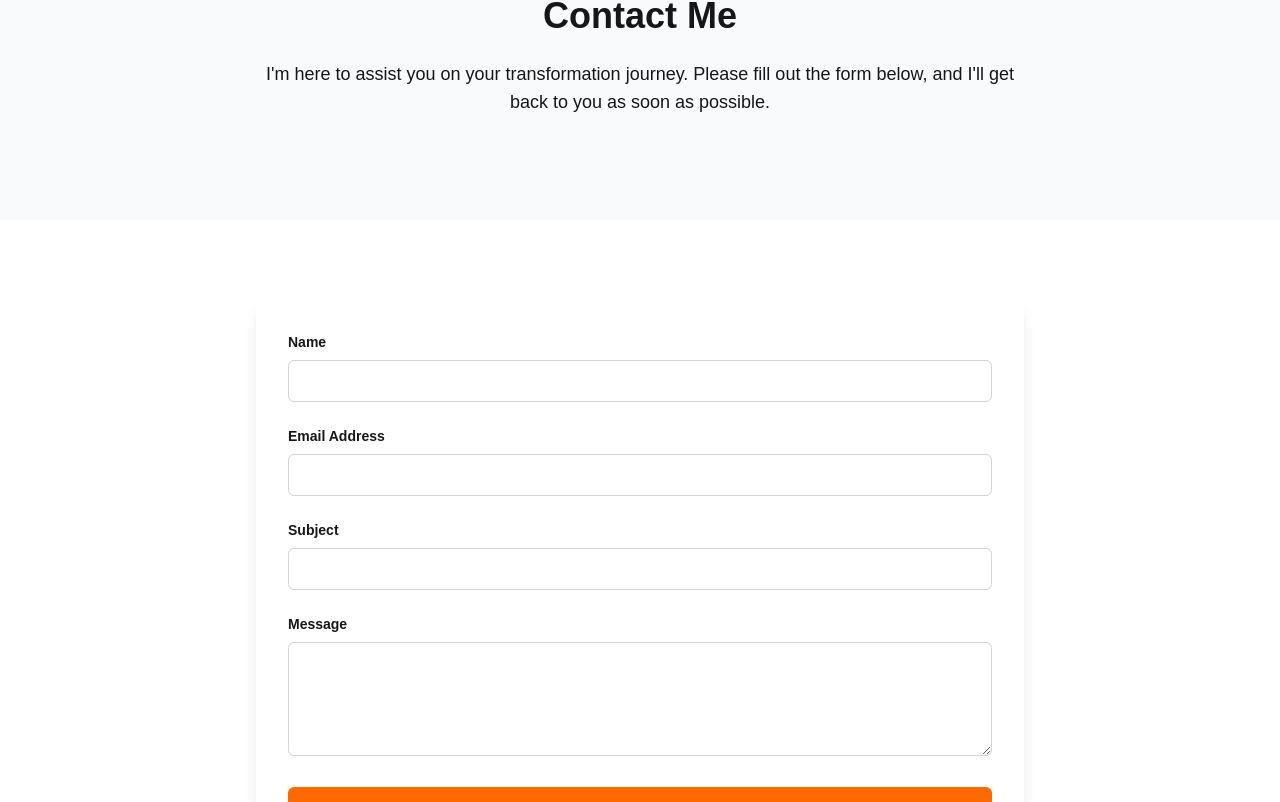
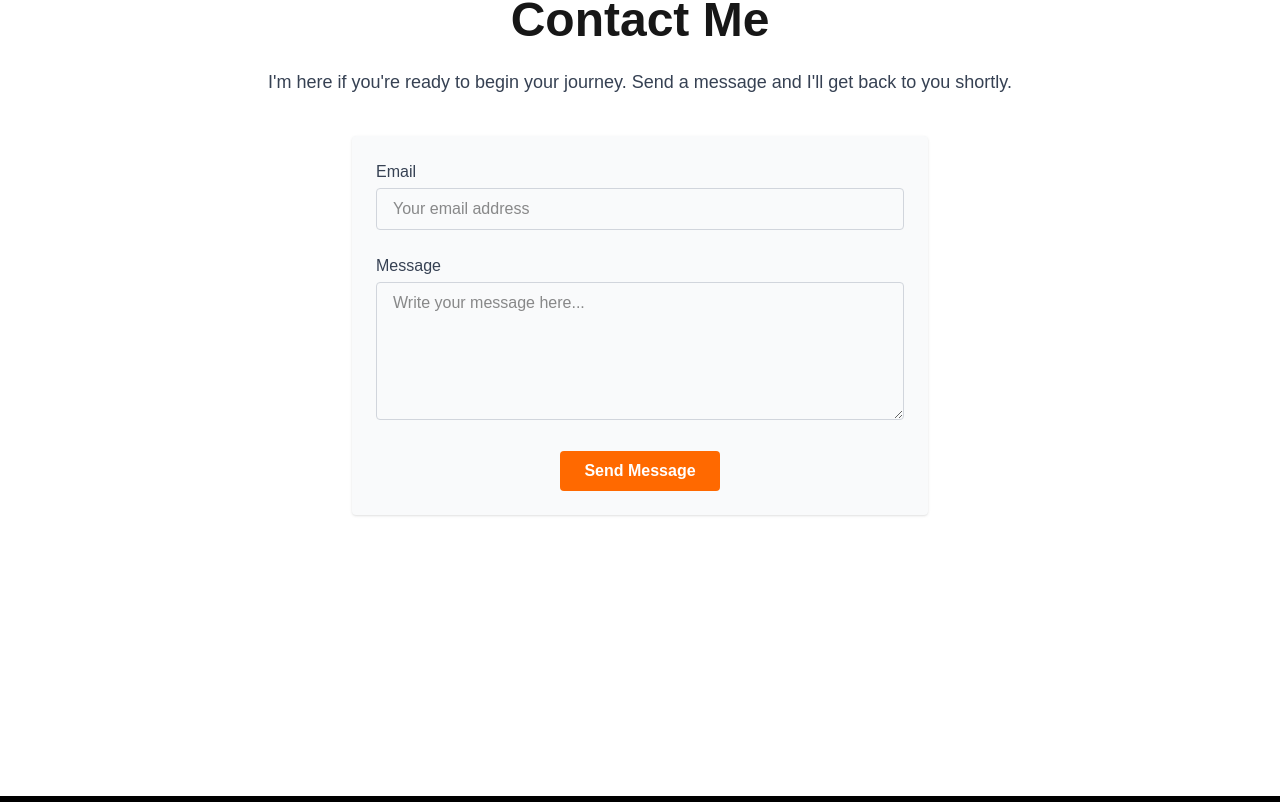
Before and after one commit to nelsondario1111/nelson-dario-site, a Next.js app: page /contact in a window 1280 px wide. Shown: the part 590-1392 px from the top of the page. Built offline with nearby package versions, Linux system fonts and the light colour scheme.

Commit message:
Final fix: disable ESLint rule and escape all apostrophes in contact page

```diff
--- a/app/contact/contact-client.tsx
+++ b/app/contact/contact-client.tsx
@@ -1,125 +1,99 @@
 'use client';
+
+/* eslint-disable react/no-unescaped-entities */
 
 import { useState, useEffect } from 'react';
 import { useSearchParams } from 'next/navigation';
 
 export default function ContactClient() {
   const searchParams = useSearchParams();
-  const subjectFromQuery = searchParams.get('subject') || '';
-
-  const [formData, setFormData] = useState({
-    name: '',
-    email: '',
-    subject: '',
-    message: '',
-  });
-
-  const [showConfirmation, setShowConfirmation] = useState(false);
+  const [status, setStatus] = useState<'idle' | 'submitting' | 'submitted'>('idle');
+  const [email, setEmail] = useState('');
+  const [message, setMessage] = useState('');
+  const [submittedMessage, setSubmittedMessage] = useState('');
 
   useEffect(() => {
-    if (subjectFromQuery) {
-      setFormData((prev) => ({ ...prev, subject: decodeURIComponent(subjectFromQuery) }));
+    const success = searchParams.get('success');
+    if (success === 'true') {
+      setSubmittedMessage('Thank you! Your message has been sent.');
     }
-  }, [subjectFromQuery]);
+  }, [searchParams]);
 
-  const handleChange = (e: React.ChangeEvent<HTMLInputElement | HTMLTextAreaElement>) => {
-    setFormData({ ...formData, [e.target.name]: e.target.value });
-  };
+  const handleSubmit = async (e: React.FormEvent<HTMLFormElement>) => {
+    e.preventDefault();
+    setStatus('submitting');
 
-  const handleSubmit = (e: React.FormEvent) => {
-    e.preventDefault();
-    setShowConfirmation(true);
-    setFormData({ name: '', email: '', subject: '', message: '' });
-    setTimeout(() => setShowConfirmation(false), 6000);
+    try {
+      await new Promise((resolve) => setTimeout(resolve, 1000)); // Simulate delay
+      setStatus('submitted');
+      setEmail('');
+      setMessage('');
+      setSubmittedMessage('Thank you! Your message has been sent.');
+    } catch (err) {
+      console.error('Submission failed', err);
+      setStatus('idle');
+    }
   };
 
   return (
-    <>
-      <section className="py-20 bg-gray-50 text-center">
-        <h1 className="text-4xl font-semibold mb-6">Contact Me</h1>
-        <p className="text-lg max-w-3xl mx-auto mb-6">
-          I&apos;m here to assist you on your transformation journey. Please fill out the form below, and I&apos;ll get back to you as soon as possible.
+    <section className="min-h-screen py-20 bg-white text-center px-6 md:px-12">
+      <div className="max-w-3xl mx-auto">
+        <h1 className="text-4xl md:text-5xl font-bold mb-6">Contact Me</h1>
+        <p className="text-lg text-gray-700 mb-10">
+          I&apos;m here if you&apos;re ready to begin your journey. Send a message and I&apos;ll get back to you shortly.
         </p>
-      </section>
 
-      <section className="py-20">
-        <div className="max-w-3xl mx-auto bg-white p-8 rounded-lg shadow-lg">
-          <form onSubmit={handleSubmit}>
-            <div className="mb-6">
-              <label className="block text-sm font-semibold mb-2" htmlFor="name">
-                Name
+        {submittedMessage && (
+          <div className="mb-6 p-4 bg-green-100 text-green-700 rounded">
+            {submittedMessage}
+          </div>
+        )}
+
+        <form
+          onSubmit={handleSubmit}
+          className="bg-gray-50 p-6 rounded shadow space-y-6 max-w-xl mx-auto"
+        >
+          <div>
+            <label htmlFor="email" className="block text-left font-medium text-gray-700 mb-1">
+              Email
             </label>
             <input
-                type="text"
-                id="name"
-                name="name"
-                value={formData.name}
-                onChange={handleChange}
-                className="w-full px-4 py-2 border border-gray-300 rounded-md"
+              id="email"
+              name="email"
+              type="email"
               required
+              value={email}
+              onChange={(e) => setEmail(e.target.value)}
+              className="w-full border border-gray-300 rounded px-4 py-2 focus:outline-none focus:ring-2 focus:ring-orange-500"
+              placeholder="Your email address"
             />
           </div>
 
-            <div className="mb-6">
-              <label className="block text-sm font-semibold mb-2" htmlFor="email">
-                Email Address
-              </label>
-              <input
-                type="email"
-                id="email"
-                name="email"
-                value={formData.email}
-                onChange={handleChange}
-                className="w-full px-4 py-2 border border-gray-300 rounded-md"
-                required
-              />
-            </div>
-
-            <div className="mb-6">
-              <label className="block text-sm font-semibold mb-2" htmlFor="subject">
-                Subject
-              </label>
-              <input
-                type="text"
-                id="subject"
-                name="subject"
-                value={formData.subject}
-                onChange={handleChange}
-                className="w-full px-4 py-2 border border-gray-300 rounded-md"
-                required
-              />
-            </div>
-
-            <div className="mb-6">
-              <label className="block text-sm font-semibold mb-2" htmlFor="message">
+          <div>
+            <label htmlFor="message" className="block text-left font-medium text-gray-700 mb-1">
               Message
             </label>
             <textarea
               id="message"
               name="message"
-                value={formData.message}
-                onChange={handleChange}
-                className="w-full px-4 py-2 border border-gray-300 rounded-md"
-                rows={4}
               required
+              rows={5}
+              value={message}
+              onChange={(e) => setMessage(e.target.value)}
+              className="w-full border border-gray-300 rounded px-4 py-2 focus:outline-none focus:ring-2 focus:ring-orange-500"
+              placeholder="Write your message here..."
             />
           </div>
 
           <button
             type="submit"
-              className="w-full bg-orange-500 hover:bg-orange-600 text-white py-3 px-6 rounded-md font-semibold transition"
+            disabled={status === 'submitting'}
+            className="bg-orange-500 hover:bg-orange-400 text-white font-semibold px-6 py-2 rounded transition disabled:opacity-50"
           >
-              Send Message
+            {status === 'submitting' ? 'Sending...' : 'Send Message'}
           </button>
         </form>
-
-          {showConfirmation && (
-            <div className="mt-6 bg-green-100 text-green-800 px-6 py-4 rounded-md shadow-md transition duration-300">
-              ✅ Thank you! Your message has been sent successfully.
-            </div>
-          )}
       </div>
     </section>
-    </>
   );
 }
```
Lines whose indentation alone changed are shown as unchanged.
